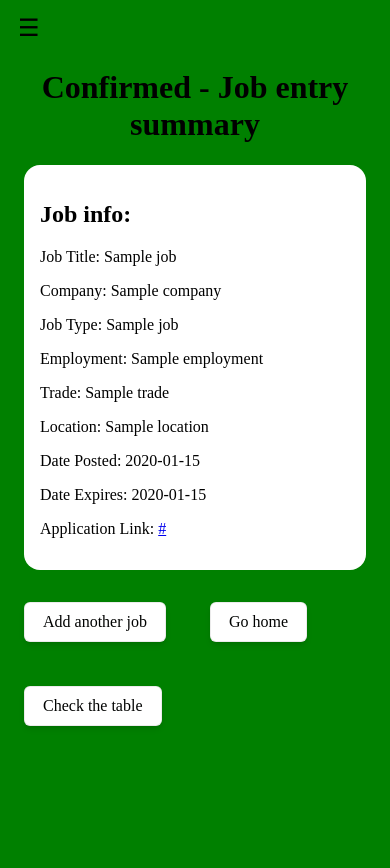
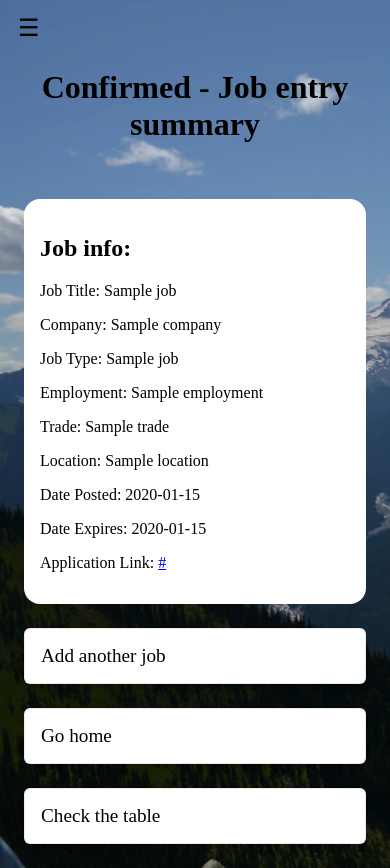
Before and after one commit to rrmez2005-pixel/Sprints, a Node server app: template views/confirm.ejs in a window 390 px wide. Before the commit the page ends 727 px from the top, so only its background shows below. Run offline with Node 20, Linux system fonts and the light colour scheme; the template is opened without the code that fills it: most values are stand-ins (such as "Sample title", 1, 10 or a date in 2020).

Commit message:
Finished css for sprint 2

```diff
--- a/public/styles/confirm.css
+++ b/public/styles/confirm.css
@@ -1,5 +1,7 @@
 body {
-  background-color:green;
+  background-image: url("/images/banner.webp");
+  background-size:cover;
+  background-repeat:no-repeat;
 }
 
 h1 {
@@ -40,3 +42,29 @@ h1 {
   box-shadow: 0 6px 12px -2px rgba(27, 67, 50, 0.35); /* gives it a small shadow */
   transform: translateY(-1px);
 }
+
+@media (max-width: 450px) {
+    #header h1 {
+        font-size:1.35rem;
+    }
+
+    #header p {
+        font-size:1rem;
+    }
+
+    #navigation {
+        width:100%;
+        gap:0rem;
+    }
+
+    #navigation a {
+        width:100%;
+        padding:1rem;
+        font-size:1.2rem;
+        margin-top:0.5rem;
+    }
+
+    #main {
+        margin-top:3.5rem;
+    }
+  }
--- a/views/jobs.ejs
+++ b/views/jobs.ejs
@@ -64,6 +64,8 @@
              <script>
                 new DataTable('#jobtable', {
                     responsive:true,
+                    pageLength: 25,
+                    lengthChange: false,
                     order: [],
                     language: {
                         emptyTable: 'No jobs available at this time'
```
